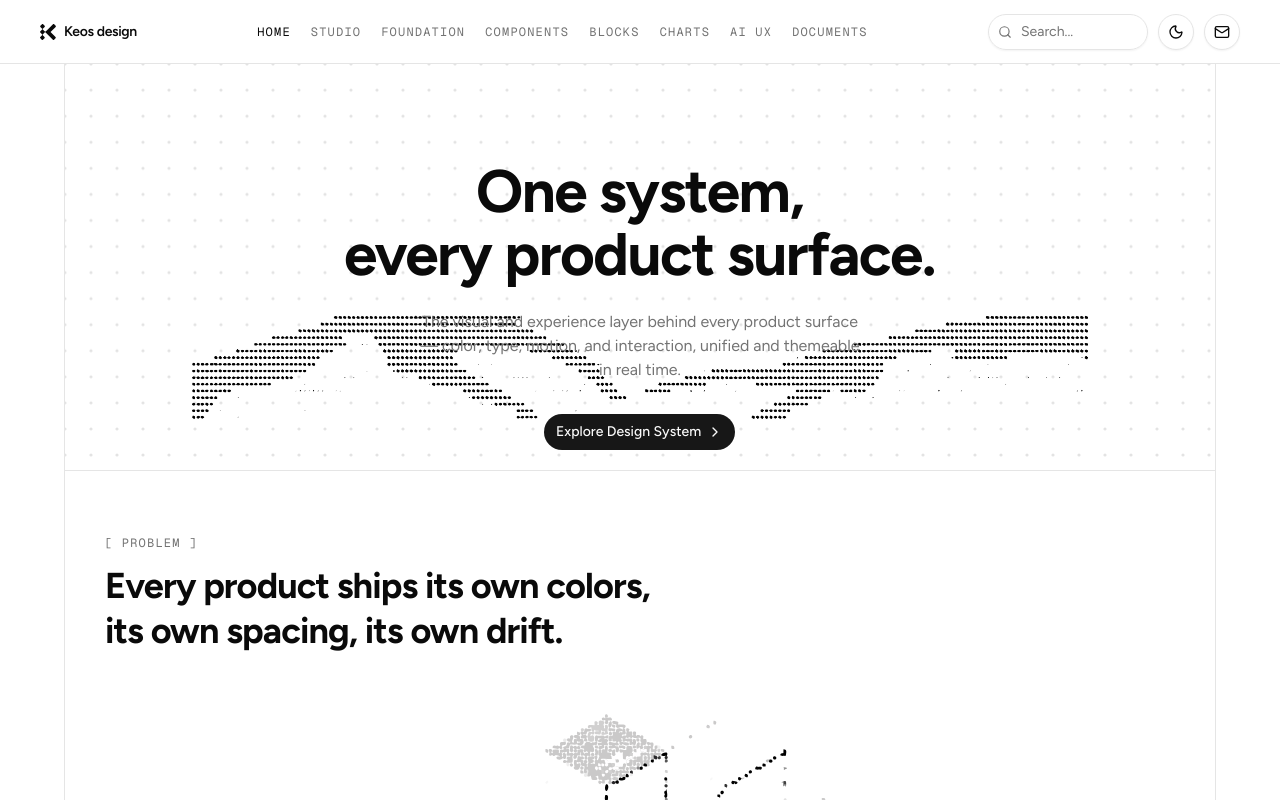
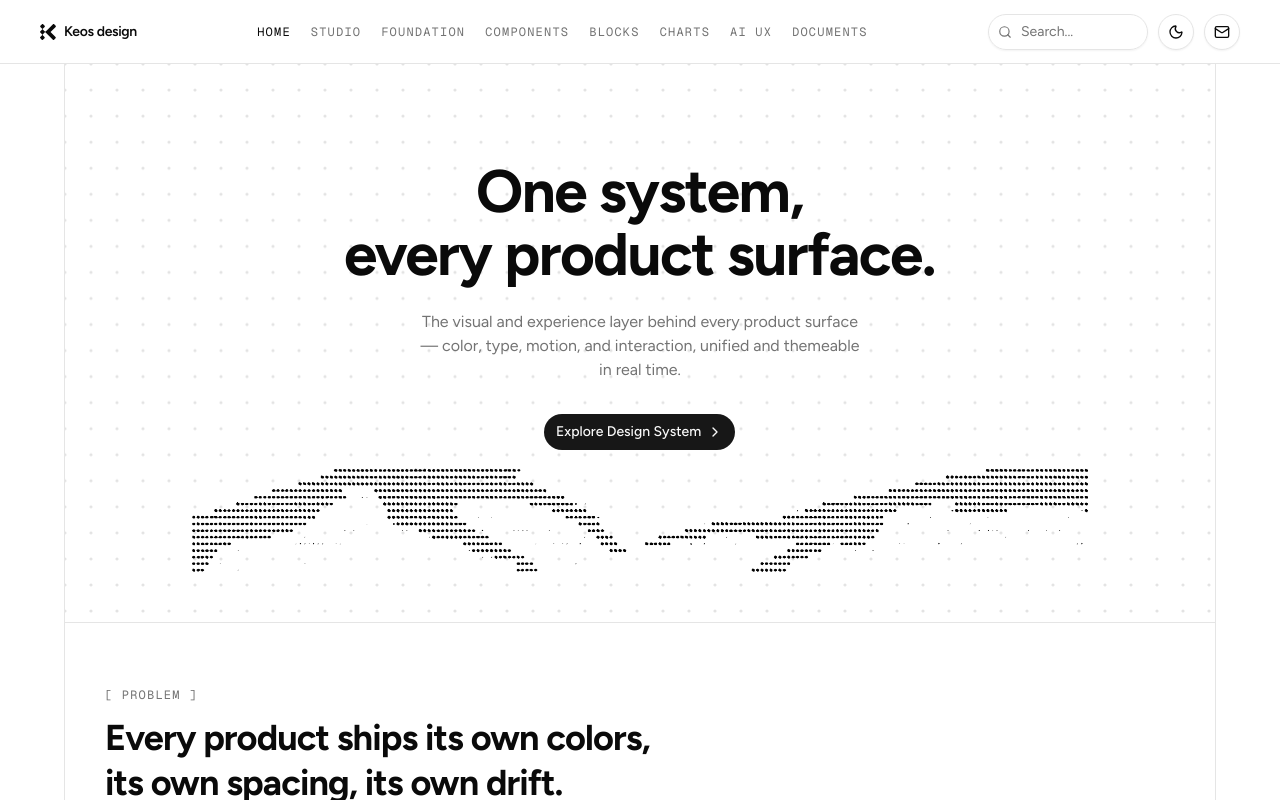
Before and after one commit to AswiniBalasubramanian/Keos-KternDesign, a Next.js app: page / in a window 1280 px wide. Shown: the top 800 px of the page. Built offline with nearby package versions, Linux system fonts and the light colour scheme.

Commit message:
Fix hero image overlap by removing aggressive negative margin

```diff
--- a/src/app/page.tsx
+++ b/src/app/page.tsx
@@ -58,7 +58,7 @@ export default function Home() {
             </PillButton>
           </div>
         </div>
-        <div className="animate-hero-illustration relative z-0 mx-auto -mt-32 max-w-4xl">
+        <div className="animate-hero-illustration relative z-0 mx-auto mt-6 max-w-4xl">
           <Image
             src="/hero-image.png"
             alt=""
```
